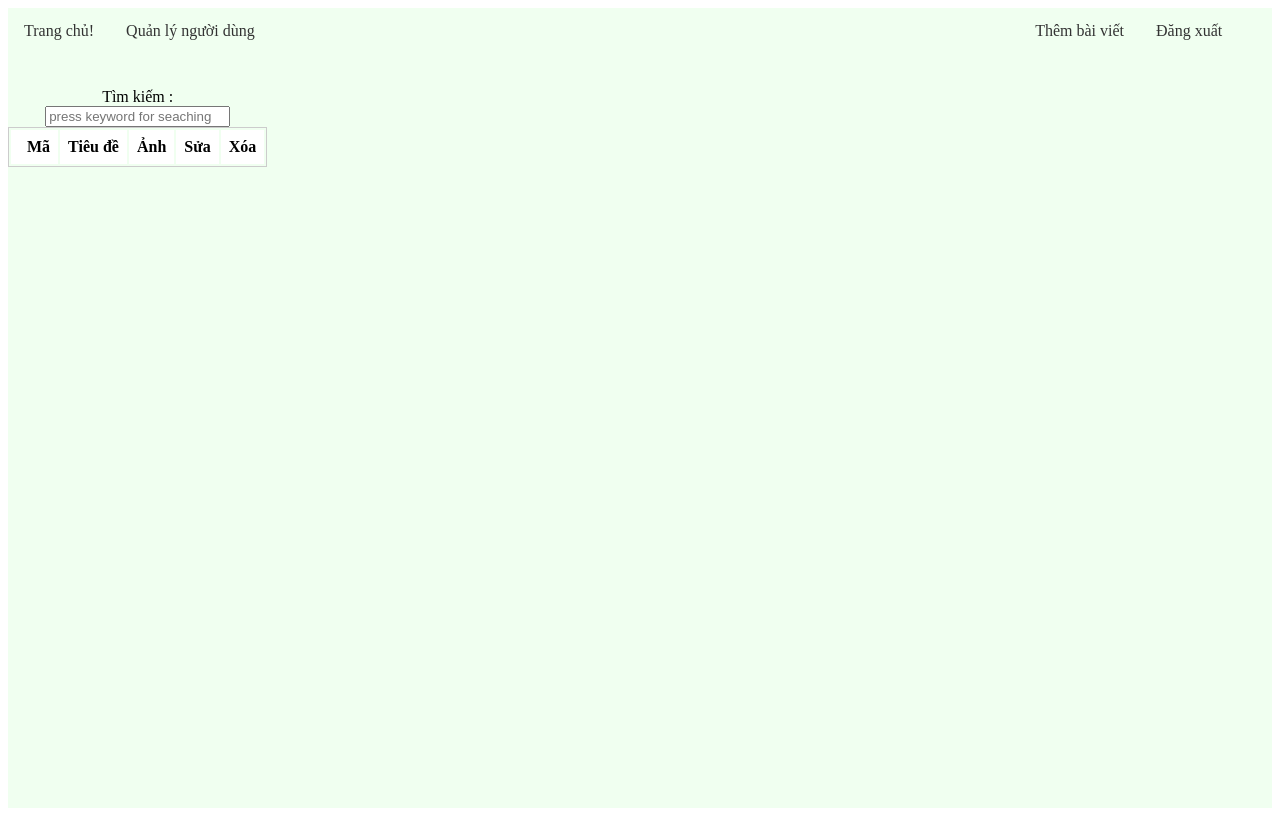
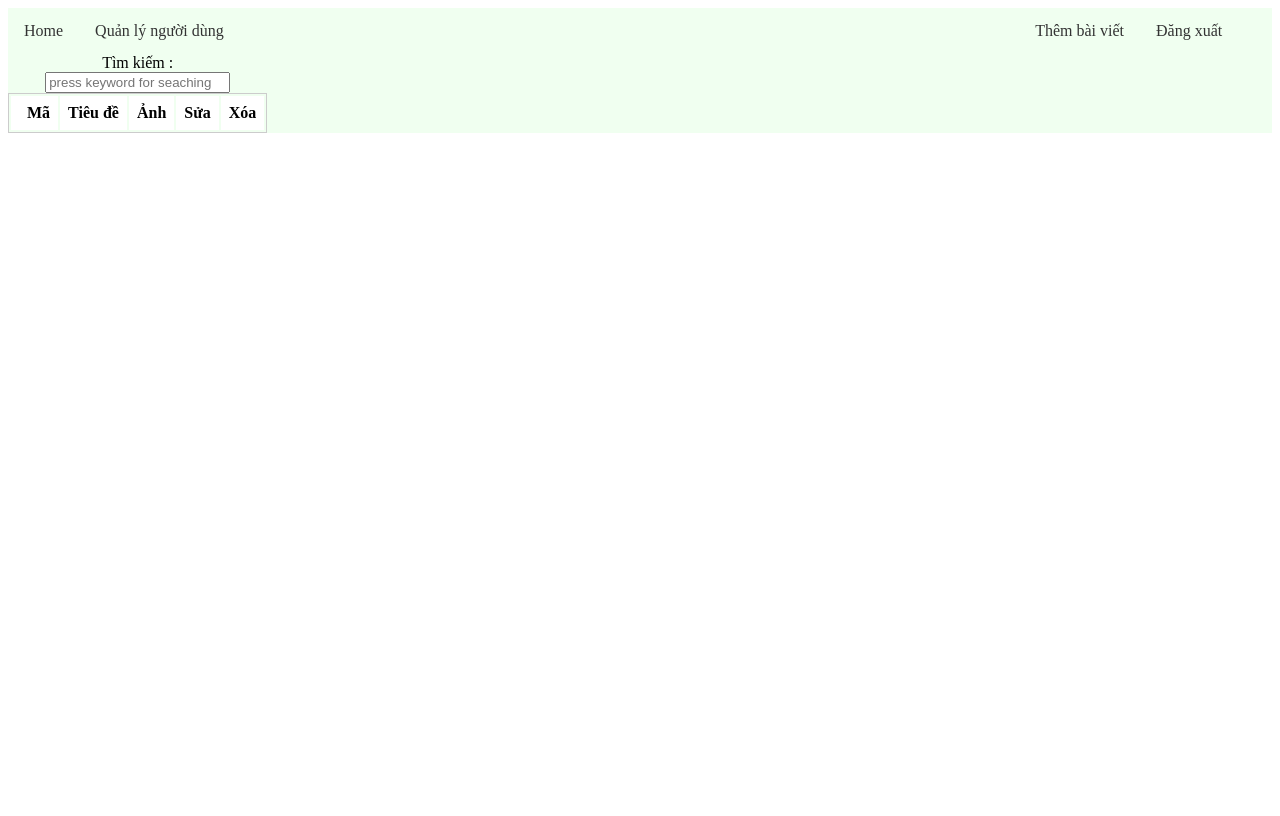
Before and after one commit to Diend1509/NEWS_page, a PHP site: page /NEW/index.php in a window 1280 px wide. After the commit the page ends 133 px from the top, so only its background shows below. Run offline with PHP 8.4, Linux system fonts and the light colour scheme; the visitor is signed in with stand-in values (Sample User, id 1); data that the repository does not hold is empty.

Commit message:
Update index.php

```diff
--- a/NEW/index.php
+++ b/NEW/index.php
@@ -52,7 +52,7 @@
 
 	#div_tong{
 		width: 100%;
-		height: 800px;
+		height: auto;
 		background-color: #F0FFF0;
 	}
 	#div_tren{
@@ -109,16 +109,18 @@
 <body>
 <div id="div_tong">
 	<div id="div_tren">
-		<div class="trai" >
+		<div class="trai navbar" >
 			<a href="index.php">
-				Trang chủ!
+				Home
 			</a>
 			<?php if($_SESSION['level']==1){
 				include '../menu.php';
 			} ?>
 		</div>
-		<div class="giua"></div>
-		<div class="phai">
+		<div class="giua">
+			<p></p>
+		</div>
+		<div class="phai navbar">
 			<a href="form_php.php"> Thêm bài viết</a>
 			<a href="../signout.php">Đăng xuất</a>
 		</div>
@@ -230,14 +232,15 @@
 
 
 	</table>
+	<?php for($i=1; $i<= $so_trang; $i++){ ?>
+	<a href="?trang=<?php echo $i ?>&tim_kiem= <?php echo $tim_kiem ?>" class="w3-button">
+		<?php echo $i; ?>
+	</a>
+
+	<?php } ?>
 </div>
+
 </div>
-<?php for($i=1; $i<= $so_trang; $i++){ ?>
-<a href="?trang=<?php echo $i ?>&tim_kiem= <?php echo $tim_kiem ?>" class="w3-button">
-	<?php echo $i; ?>
-</a>
-
-<?php } ?>
 
 
 </body>
```
